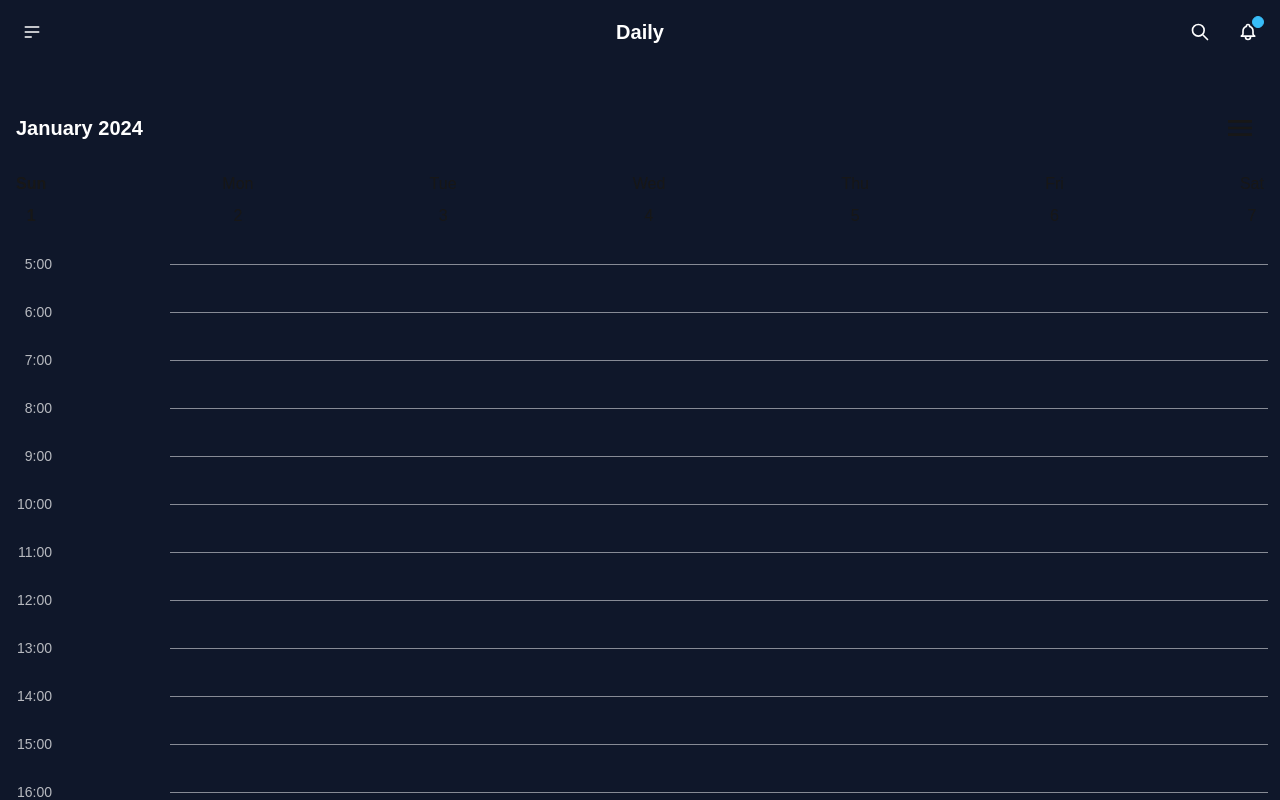
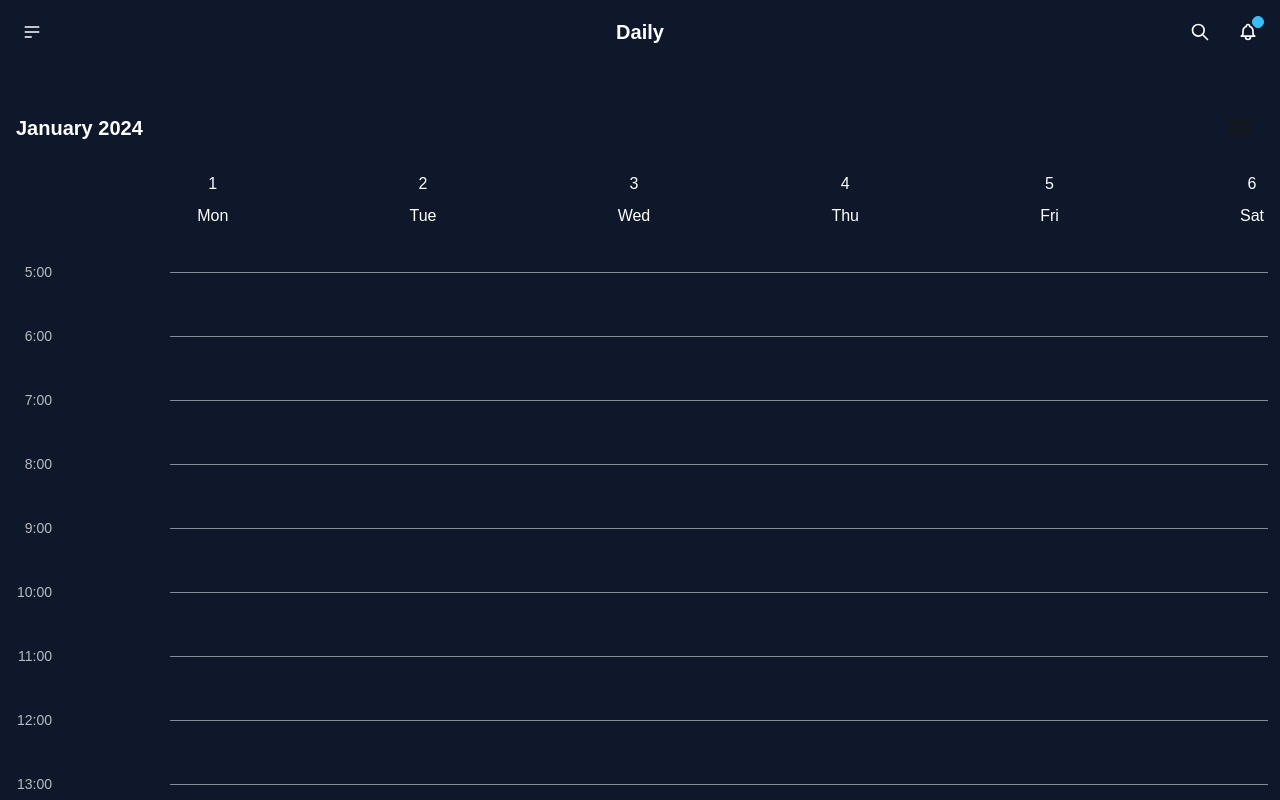
Before and after one commit to aidqen/planwise_ai, a Next.js app: page /calendar/month/1/week/1/day/1 in a window 1280 px wide. Shown: the top 800 px of the page. Built offline with nearby package versions, Linux system fonts and the light colour scheme.

Commit message:
Move TImeSlots to cmp and fix selectedDay/week

```diff
--- /dev/null
+++ b/src/app/calendar/month/[time]/week/[week]/day/[day]/components/TimeSlots.jsx
@@ -0,0 +1,27 @@
+import { TaskCalendarPreview } from "./TaskCalendarPreview"
+
+export function TimeSlots({daySchedule}) {
+    const timeSlots = Array.from({ length: 23 }, (_, i) => `${i + 5}:00`)
+    console.log(daySchedule);
+
+
+    return (
+        <div className="relative flex flex-col h-[calc(23*4rem)]">
+        {timeSlots.map(time => (
+          <div
+            key={time}
+            className="grid grid-cols-[12.3%,88%] items-center h-16 relative"
+          >
+            {/* Time Label */}
+            <div className="flex justify-end w-11 pr-2 text-sm text-white/70">
+              {time}
+            </div>
+            <div className="bg-white/50 h-[1px] w-full px-3"></div>
+          </div>
+        ))}
+        {daySchedule?.tasks.map((task, idx) => (
+            <TaskCalendarPreview task={task} idx={idx} key={task.id} />
+        ))}
+      </div>
+    )
+}
--- a/src/app/calendar/month/[time]/week/[week]/day/[day]/page.jsx
+++ b/src/app/calendar/month/[time]/week/[week]/day/[day]/page.jsx
@@ -7,6 +7,7 @@ import { format } from 'date-fns'
 import { usePathname, useRouter } from 'next/navigation'
 import { useEffect, useState } from 'react'
 import { useSelector } from 'react-redux'
+import { TimeSlots } from './components/TimeSlots'
 
 export default function DayView() {
   const pathname = usePathname()
@@ -16,13 +17,11 @@ export default function DayView() {
 
   const [date, setDate] = useState({ year: 2024, month: null, week: null, day: null })
   const [daySchedule, setDaySchedule] = useState(null)
-  const timeSlots = Array.from({ length: 20 }, (_, i) => `${i + 5}:00`)
+  const [selectedWeek, setSelectedWeek] = useState([])
 
   const monthIdx = urlParams[3]
   const weekIdx = urlParams[5]
   const dayIdx = urlParams[7]
-
-  // year.map((month) => month.map((week) => week.map((day) => console.log(format(day.timestamp, 'dd')))))
 
   useEffect(() => {
     var monthInput = MONTHS[+monthIdx - 1]
@@ -33,11 +32,16 @@ export default function DayView() {
 
   function fetchDay(monthIdx) {
     if (year?.length) {
-      var selectedWeek = year?.find((_, idx) => idx === monthIdx - 1)[weekIdx - 1]
-      var selectedDay = selectedWeek.find((day, idx) => day.day === +dayIdx)
+      const currentWeek = year?.find((_, idx) => idx === monthIdx - 1)[weekIdx - 1]
+      // console.log('currentWeek:', currentWeek)
+      setSelectedWeek(currentWeek)
+      var selectedDay = currentWeek?.find((day, idx) => {
+        return +day.day === +dayIdx * +weekIdx
+      })
     }
     if (selectedDay?.timestamp) {
       const dayWithTasks = assignTasksToDay(selectedDay, user?.tasks)
+      console.log('dayWithTasks:', dayWithTasks)
       setDaySchedule(dayWithTasks)
     }
   }
@@ -50,33 +54,25 @@ export default function DayView() {
         </h1>
         <OpenCloseBtn />
       </div>
-      <div className="flex flex-row items-center justify-between gap-2 w-full mb-3">
-        {SHORT_DAYS.map((day, idx) => (
-          <div
-            key={day}
-            className={`${
-              +dayIdx + idx === +dayIdx ? 'font-bold' : ''
-            } flex flex-col items-center gap-2`}
+      <div className="flex flex-row items-center justify-between gap-2 w-full mb-3 text-white">
+        {selectedWeek?.map((day, idx) => {
+          const dayOfWeek = format(new Date(day.timestamp), "EEE")
+
+          return <div
+            key={idx}
+            className={`${idx + 1 === +dayIdx ? 'font-bold' : ''
+              } flex flex-col items-center gap-2`}
           >
-            <h3>{day}</h3>
-            <h3>{+dayIdx + idx}</h3>
+            {day?.day && <>
+              <h3>{day.day}</h3>
+              <h3>{dayOfWeek}</h3>
+            </>}
           </div>
-        ))}
+        }
+
+        )}
       </div>
-      <div className="flex flex-col">
-        {timeSlots.map(time => (
-          <div
-            key={time}
-            className="grid grid-cols-[12.3%,88%] items-center h-12 relative"
-          >
-            {/* Time Label */}
-            <div className="flex justify-end w-11 pr-2 text-sm text-white/70">
-              {time}
-            </div>
-            <div className="bg-white/50 h-[1px] w-full px-3"></div>
-          </div>
-        ))}
-      </div>
+      <TimeSlots daySchedule={daySchedule} />
     </div>
   )
 }
```
